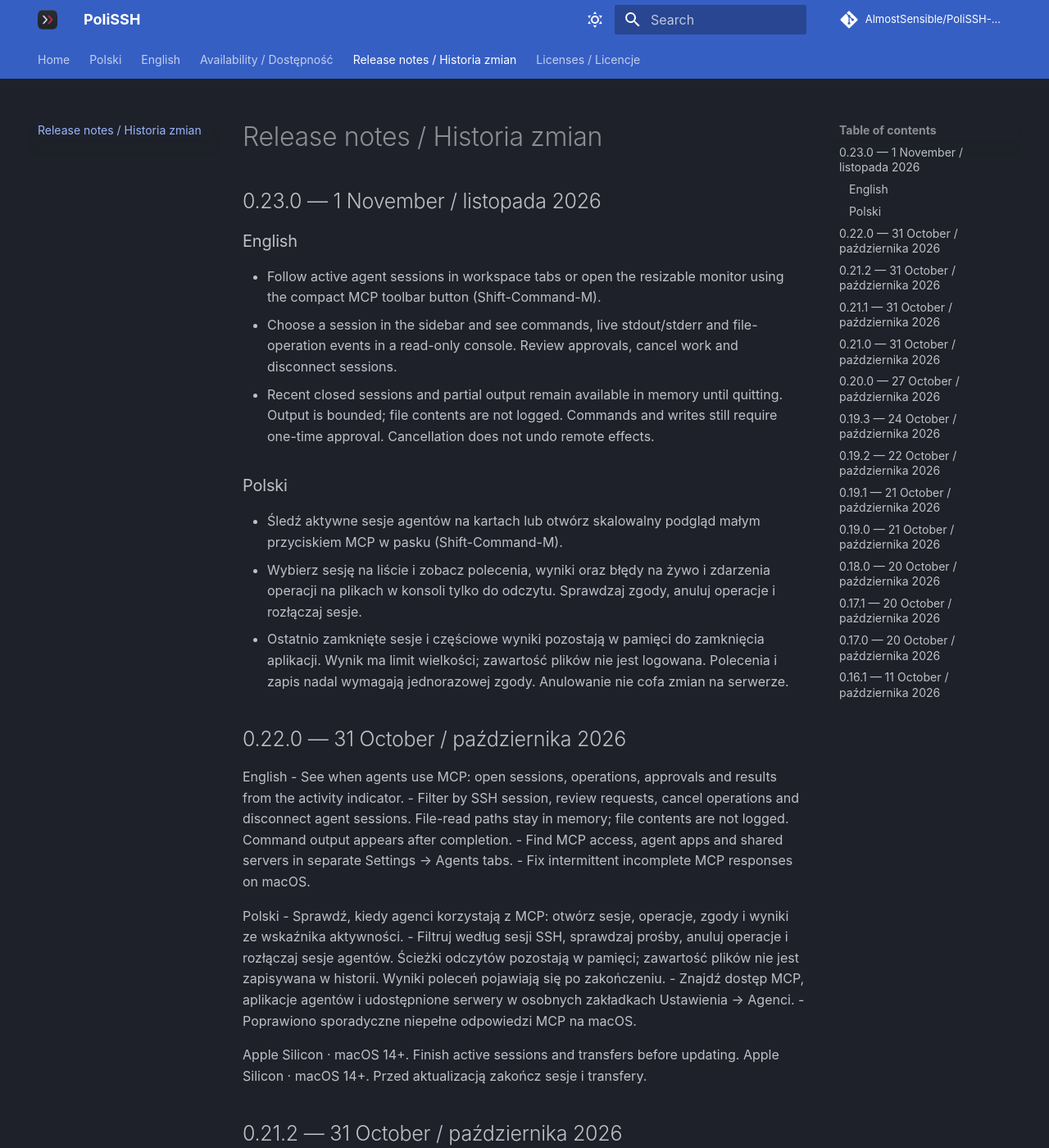
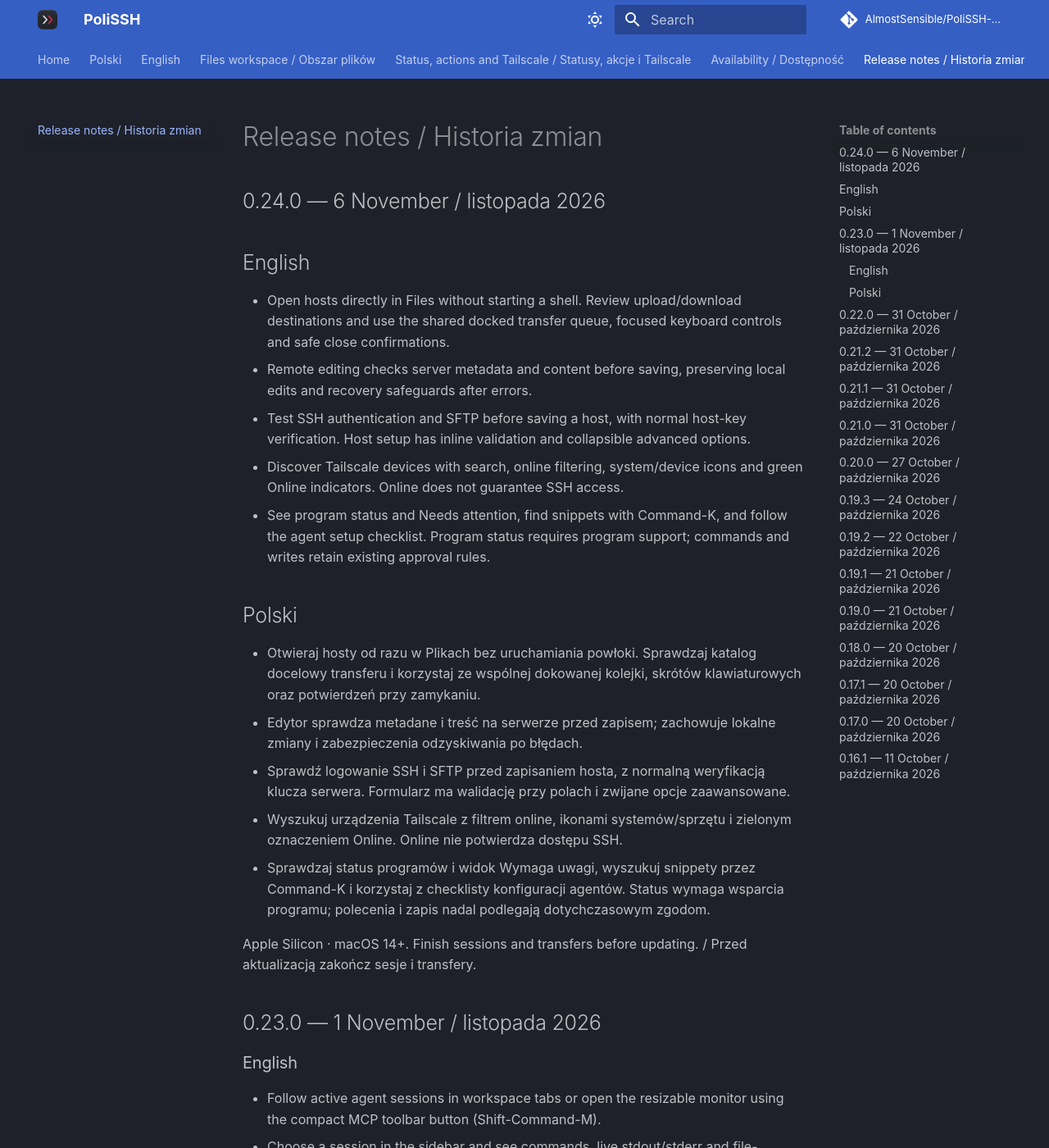
Before and after one commit to AlmostSensible/PoliSSH-docs, an MkDocs documentation site: the page built from docs/releases.md, in a window 1280 px wide and 1400 px high. Shown: the whole window at 82% size. Built offline with MkDocs 1.6.1 and Material for MkDocs 9.7.7, drawn with Linux system fonts in a browser that asks for light colours; comment, search, counter and statistics services are not loaded.

Commit message:
Document PoliSSH 0.24.0 files, host testing and Tailscale workflows

```diff
--- a/docs/releases.md
+++ b/docs/releases.md
@@ -1,4 +1,24 @@
 # Release notes / Historia zmian
+
+## 0.24.0 — 6 November / listopada 2026
+
+## English
+
+- Open hosts directly in Files without starting a shell. Review upload/download destinations and use the shared docked transfer queue, focused keyboard controls and safe close confirmations.
+- Remote editing checks server metadata and content before saving, preserving local edits and recovery safeguards after errors.
+- Test SSH authentication and SFTP before saving a host, with normal host-key verification. Host setup has inline validation and collapsible advanced options.
+- Discover Tailscale devices with search, online filtering, system/device icons and green Online indicators. Online does not guarantee SSH access.
+- See program status and Needs attention, find snippets with Command-K, and follow the agent setup checklist. Program status requires program support; commands and writes retain existing approval rules.
+
+## Polski
+
+- Otwieraj hosty od razu w Plikach bez uruchamiania powłoki. Sprawdzaj katalog docelowy transferu i korzystaj ze wspólnej dokowanej kolejki, skrótów klawiaturowych oraz potwierdzeń przy zamykaniu.
+- Edytor sprawdza metadane i treść na serwerze przed zapisem; zachowuje lokalne zmiany i zabezpieczenia odzyskiwania po błędach.
+- Sprawdź logowanie SSH i SFTP przed zapisaniem hosta, z normalną weryfikacją klucza serwera. Formularz ma walidację przy polach i zwijane opcje zaawansowane.
+- Wyszukuj urządzenia Tailscale z filtrem online, ikonami systemów/sprzętu i zielonym oznaczeniem Online. Online nie potwierdza dostępu SSH.
+- Sprawdzaj status programów i widok Wymaga uwagi, wyszukuj snippety przez Command-K i korzystaj z checklisty konfiguracji agentów. Status wymaga wsparcia programu; polecenia i zapis nadal podlegają dotychczasowym zgodom.
+
+Apple Silicon · macOS 14+. Finish sessions and transfers before updating. / Przed aktualizacją zakończ sesje i transfery.
 
 ## 0.23.0 — 1 November / listopada 2026
 
--- a/mkdocs.yml
+++ b/mkdocs.yml
@@ -54,6 +54,8 @@ nav:
       - Troubleshooting: en/troubleshooting.md
       - Support and backups: en/support.md
       - Privacy: en/privacy.md
+  - Files workspace / Obszar plików: files-workspace.md
+  - Status, actions and Tailscale / Statusy, akcje i Tailscale: workspace-automation.md
   - Availability / Dostępność: status.md
   - Release notes / Historia zmian: releases.md
   - Licenses / Licencje: licenses.md
```
Also changed, not shown: docs/en/guide.md (+5 -1 lines), docs/files-workspace.md (added, +45 -0 lines), docs/index.md (+1 -1 lines), docs/pl/guide.md (+5 -1 lines), docs/status.md (+9 -3 lines), docs/workspace-automation.md (added, +59 -0 lines).
